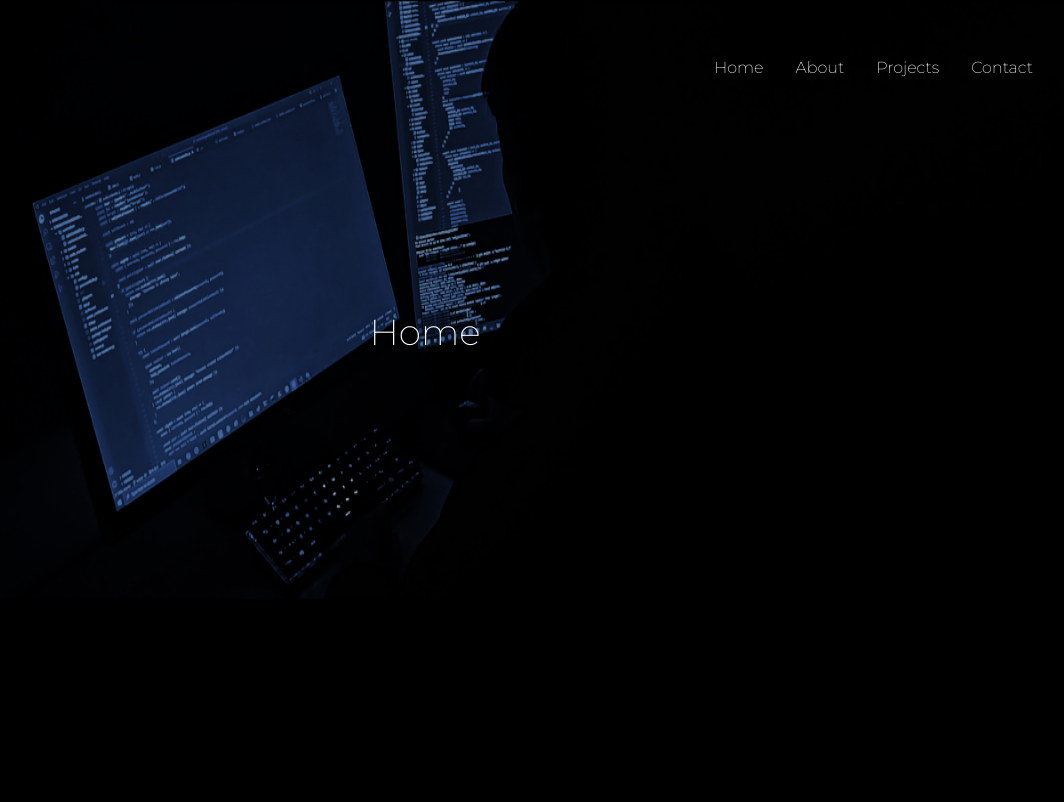
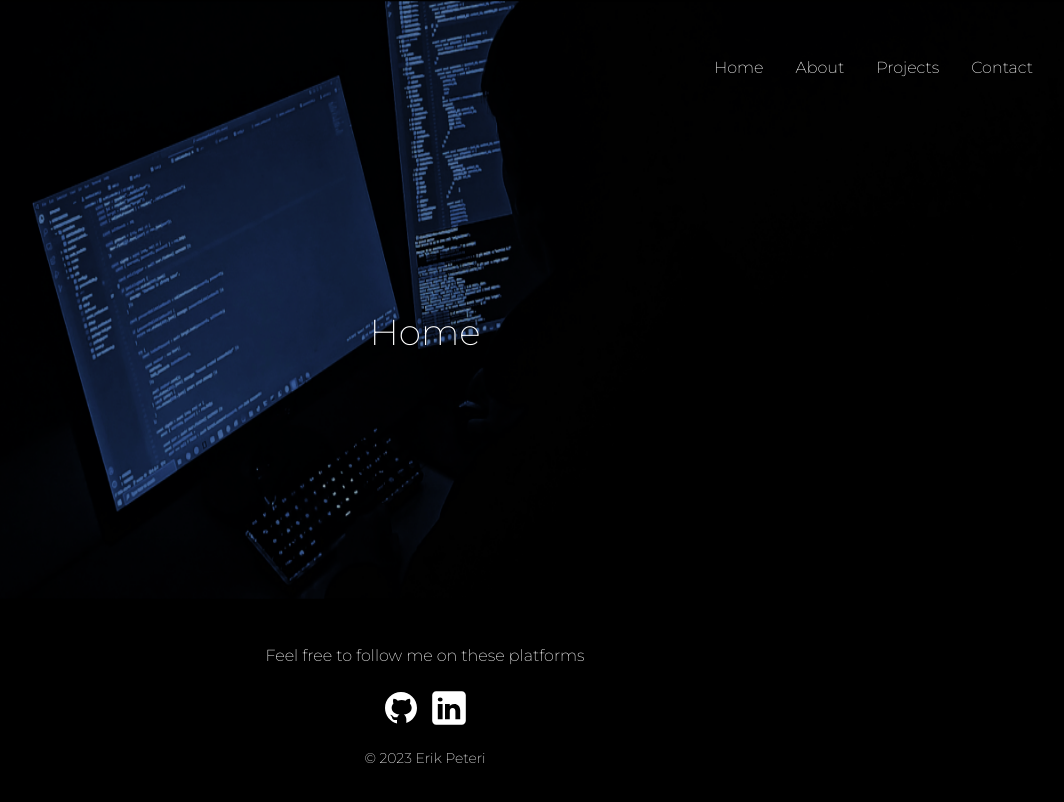
Before and after one commit to LerkkaP/Personal-portfolio, a React (Vite) app: page / in a window 1280 px wide. Shown: the top 802 px of the page, without its empty margins (215-1279 px from the left). Built offline with nearby package versions, Linux system fonts and the light colour scheme; the HTML template or start-up script is replaced by a standard one.

Commit message:
add footer

```diff
--- a/src/App.tsx
+++ b/src/App.tsx
@@ -1,6 +1,7 @@
 import { Routes, Route } from "react-router-dom";
 import Hero from "./components/Hero";
 import NavBar from "./components/Navbar";
+import Footer from "./components/Footer";
 import About from "./pages/About";
 import Contact from "./pages/Contact";
 import Home from "./pages/Home";
@@ -11,6 +12,7 @@ const App = () => {
     <div>
       <Hero />
       <NavBar />
+      <Footer />
       <Routes>
         <Route path="/" element={<Home />} />
         <Route path="/about" element={<About />} />
--- /dev/null
+++ b/src/components/Footer.tsx
@@ -0,0 +1,22 @@
+const Footer = () => {
+  return (
+    <footer className="text-white fixed left-0 bottom-0 w-full text-center">
+      <p className="py-4">Feel free to follow me on these platforms</p>
+      <div className="flex justify-center py-1">
+        <img
+          src="src/assets/github.svg"
+          alt="GitHub"
+          className="w-10 h-10 mx-1"
+        />
+        <img
+          src="src/assets/linkedin.svg"
+          alt="LinkedIn"
+          className="w-10 h-10 mx-1"
+        />
+      </div>
+      <p className="text-sm pt-4 pb-8">&copy; 2023 Erik Peteri</p>
+    </footer>
+  );
+};
+
+export default Footer;
```
Also changed, not shown: src/assets/github.svg (added), src/assets/linkedin.svg (added).
